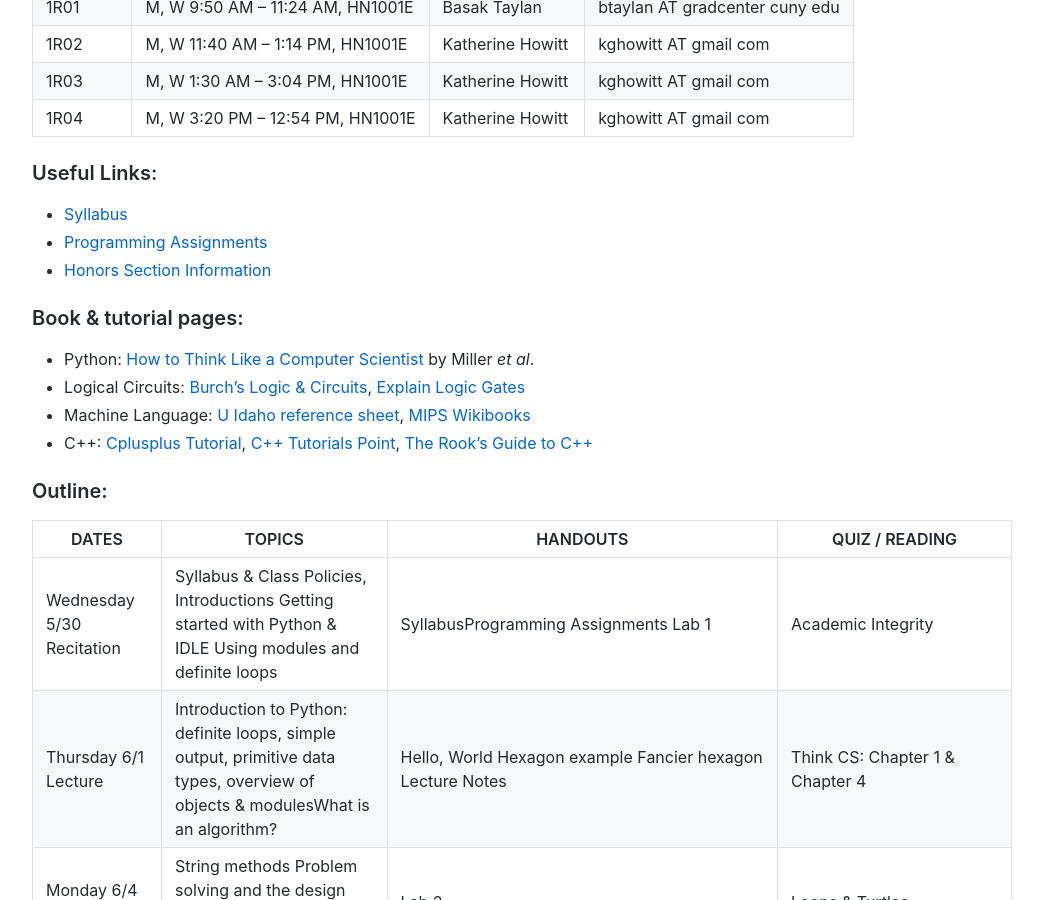
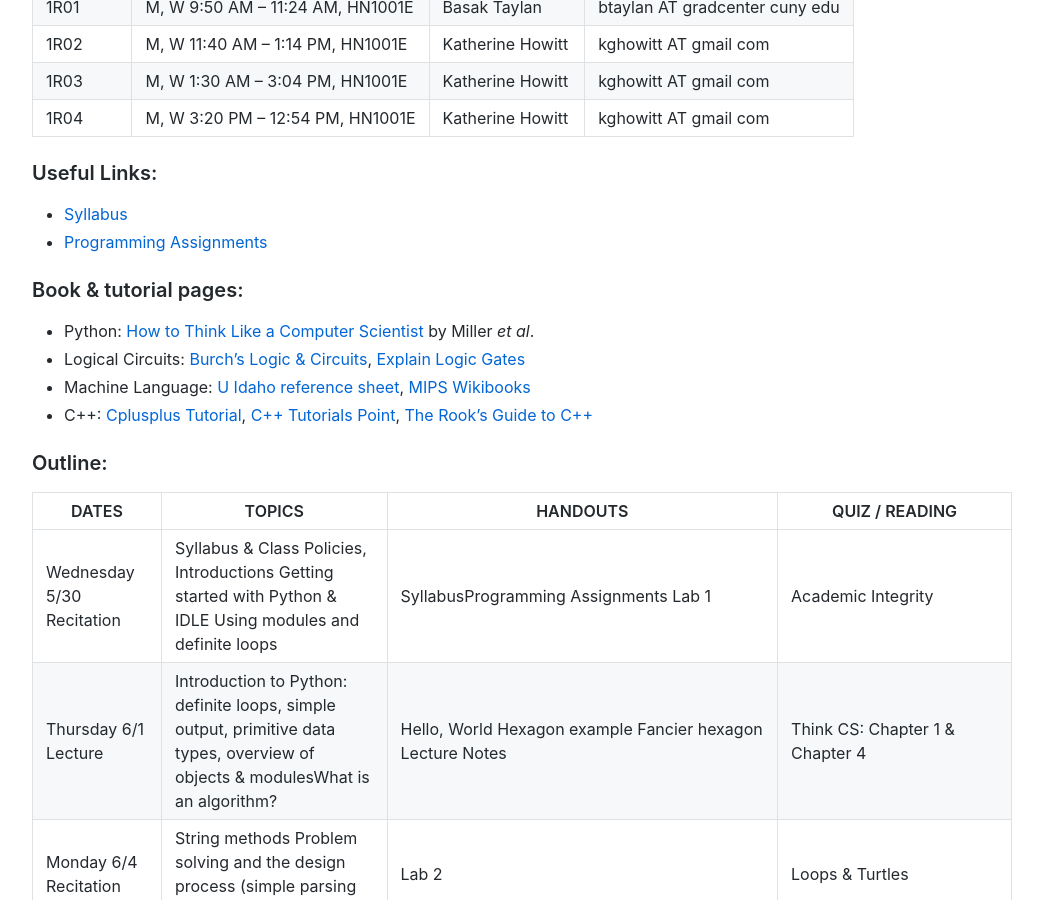
Before and after one commit to maryash/maryash.github.io, a Jekyll site: the page built from summer2018.md, in a window 1280 px wide and 900 px high, scrolled down 643 px. Shown: the whole window, without its empty margins (118-1161 px from the left). Built offline with Jekyll 4.4.1, drawn with Linux system fonts in a browser that asks for light colours; comment, search, counter and statistics services are not loaded.

Commit message:
Update summer2018.md

```diff
--- a/summer2018.md
+++ b/summer2018.md
@@ -33,7 +33,6 @@ Staffed Hours: Monday-Friday, 9:30am to 9:30pm, when classes are in session.
 ### Useful Links:
 *   [Syllabus](s18/syllabus.md)
 *   [Programming Assignments](s18/assignments.md)
-*   [Honors Section Information](s18/honors.html)
 
 ### Book & tutorial pages:
 *   Python: [How to Think Like a Computer Scientist](https://interactivepython.org/runestone/static/thinkcspy/index.html) by Miller _et al_.
```
